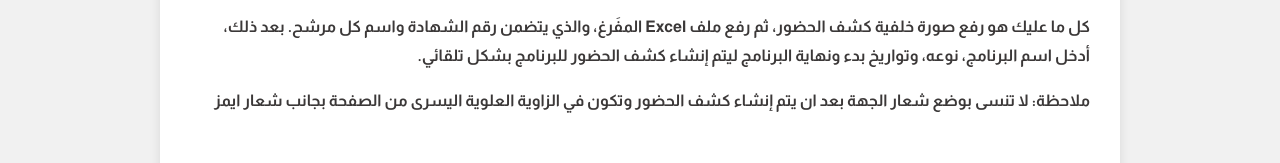
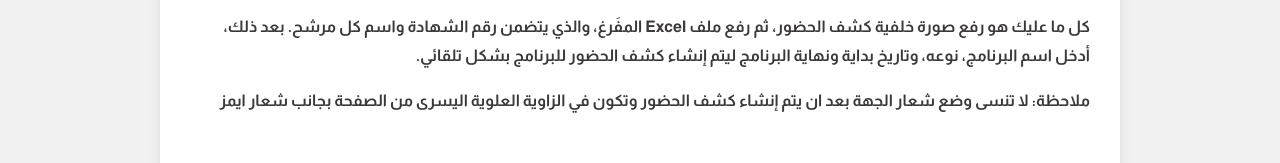
Before and after one commit to hayan993750/AIMS-Smart-Portal, a plain HTML site: page attendance.html in a window 1280 px wide. Shown: the part 708-871 px from the top of the page. Drawn offline with Linux system fonts and the light colour scheme.

Commit message:
attendance.html

```diff
--- a/attendance.html
+++ b/attendance.html
@@ -172,8 +172,8 @@
 
         <div class="app-description">
 <p>هذا الموقع هو أداة لإنشاء كشف حضور للبرامج التدريبية بشكل تلقائي، حيث يتيح لك رفع صورة لخلفية كشف الحضور، بالإضافة إلى رفع ملف Excel يحتوي على بيانات المتدربين بعد تفريغ الأسماء فيه. كما يمكنك إدخال اسم البرنامج، نوعه، وتاريخ بدايته ونهايته، ليتم توليد شرائح PowerPoint جاهزة تحتوي على جداول بأسماء المرشحين وتواريخ البرنامج. يتميز الموقع بواجهة سهلة الاستخدام ودعم كامل للغة العربية.</p>
-<p>كل ما عليك هو رفع صورة خلفية كشف الحضور، ثم رفع ملف Excel المفَرغ، والذي يتضمن رقم الشهادة واسم كل مرشح. بعد ذلك، أدخل اسم البرنامج، نوعه، وتواريخ بدء ونهاية البرنامج ليتم إنشاء كشف الحضور للبرنامج بشكل تلقائي.</p>
-<p>ملاحظة: لا تنسى بوضع شعار الجهة بعد ان يتم إنشاء كشف الحضور وتكون في الزاوية العلوية اليسرى من الصفحة بجانب شعار ايمز</p>
+<p>كل ما عليك هو رفع صورة خلفية كشف الحضور، ثم رفع ملف Excel المفَرغ، والذي يتضمن رقم الشهادة واسم كل مرشح. بعد ذلك، أدخل اسم البرنامج، نوعه، وتاريخ بداية ونهاية البرنامج ليتم إنشاء كشف الحضور للبرنامج بشكل تلقائي.</p>
+<p>ملاحظة: لا تنسى وضع شعار الجهة بعد ان يتم إنشاء كشف الحضور وتكون في الزاوية العلوية اليسرى من الصفحة بجانب شعار ايمز</p>
 </div>
 
         <a href="https://hayan993750.github.io/Attendance-report/" target="_blank" class="app-link">الدخول إلى نظام كشف الحضور</a>
```
